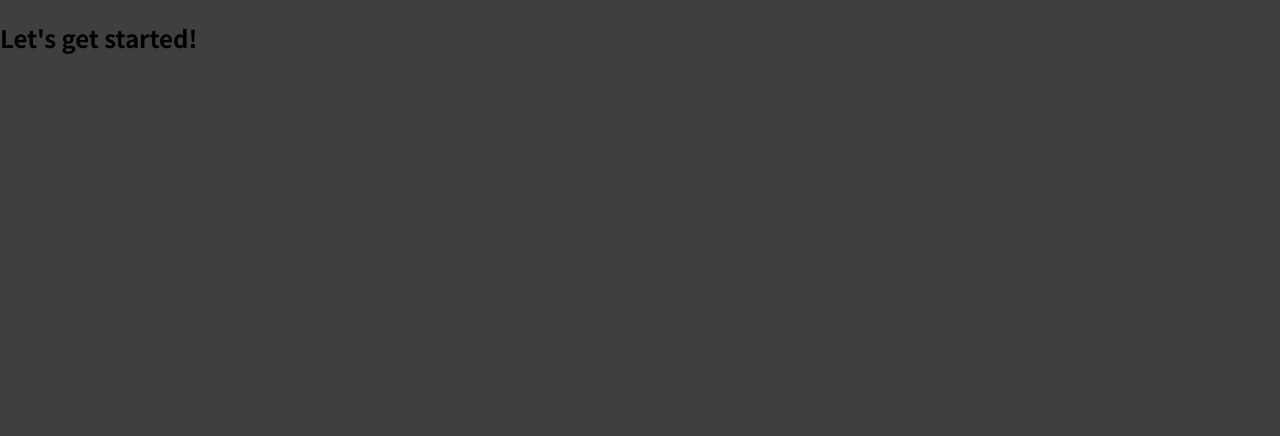
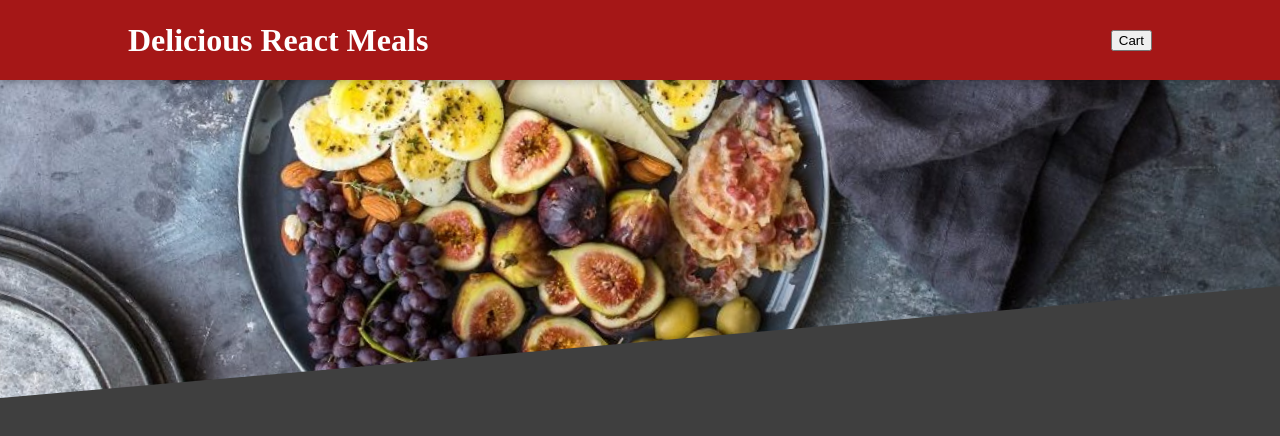
Before and after one commit to SilverFlame83/food-order-app-react-project, a React (Create React App) app: page / in a window 1280 px wide. Shown: the top 436 px of the page. Built offline with nearby package versions, Linux system fonts and the light colour scheme.

Commit message:
Header component implemented

```diff
--- a/src/App.js
+++ b/src/App.js
@@ -1,8 +1,11 @@
+import { Fragment } from "react";
+import Header from "./Components/Layouts/Header";
+
 function App() {
   return (
-    <div>
-      <h2>Let's get started!</h2>
-    </div>
+    <Fragment>
+      <Header/>
+    </Fragment>
   );
 }
 
--- /dev/null
+++ b/src/Components/Layouts/Header.js
@@ -0,0 +1,17 @@
+import { Fragment } from "react";
+
+import styles from "./Header.module.css";
+import mealsImg from '../../assets/meals.jpg';
+
+const Header = (props) => {
+  return <Fragment>
+    <header className={styles.header}>
+        <h1>Delicious React Meals</h1>
+    <button>Cart</button>
+    </header>
+    <div className={styles['main-image']}>
+    <img src={mealsImg}></img>
+    </div>
+  </Fragment>;
+};
+export default Header;
--- /dev/null
+++ b/src/Components/Layouts/Header.module.css
@@ -0,0 +1,30 @@
+.header {
+  position: fixed;
+  top: 0;
+  left: 0;
+  width: 100%;
+  height: 5rem;
+  background-color: #a51717;
+  font-family: 'Babylonica', 'Beau Rivage', 'Great Vibes','Kaushan Script','Lavishly Yours','Parisienne', cursive;
+  color: white;
+  display: flex;
+  justify-content: space-between;
+  align-items: center;
+  padding: 0 10%;
+  box-shadow: 0 2px 8px rgba(0, 0, 0, 0.25);
+  z-index: 10;
+}
+
+.main-image {
+  width: 100%;
+  height: 25rem;
+  z-index: 0;
+  overflow: hidden;
+}
+
+.main-image img {
+  width: 110%;
+  height: 100%;
+  object-fit: cover;
+  transform: rotateZ(-5deg) translateY(-4rem) translateX(-1rem);
+}
```
Also changed, not shown: src/assets/meals.jpg (added).
